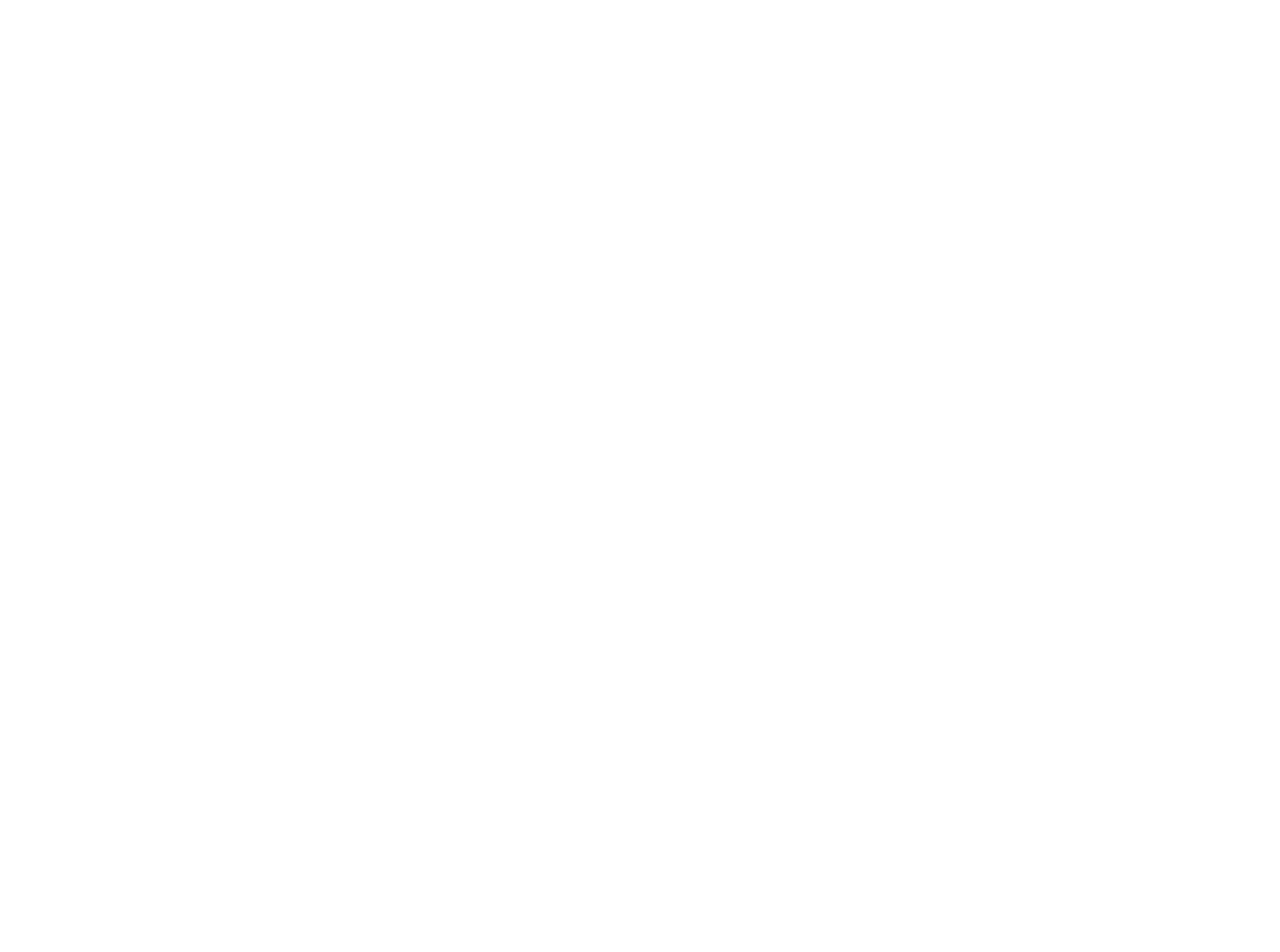
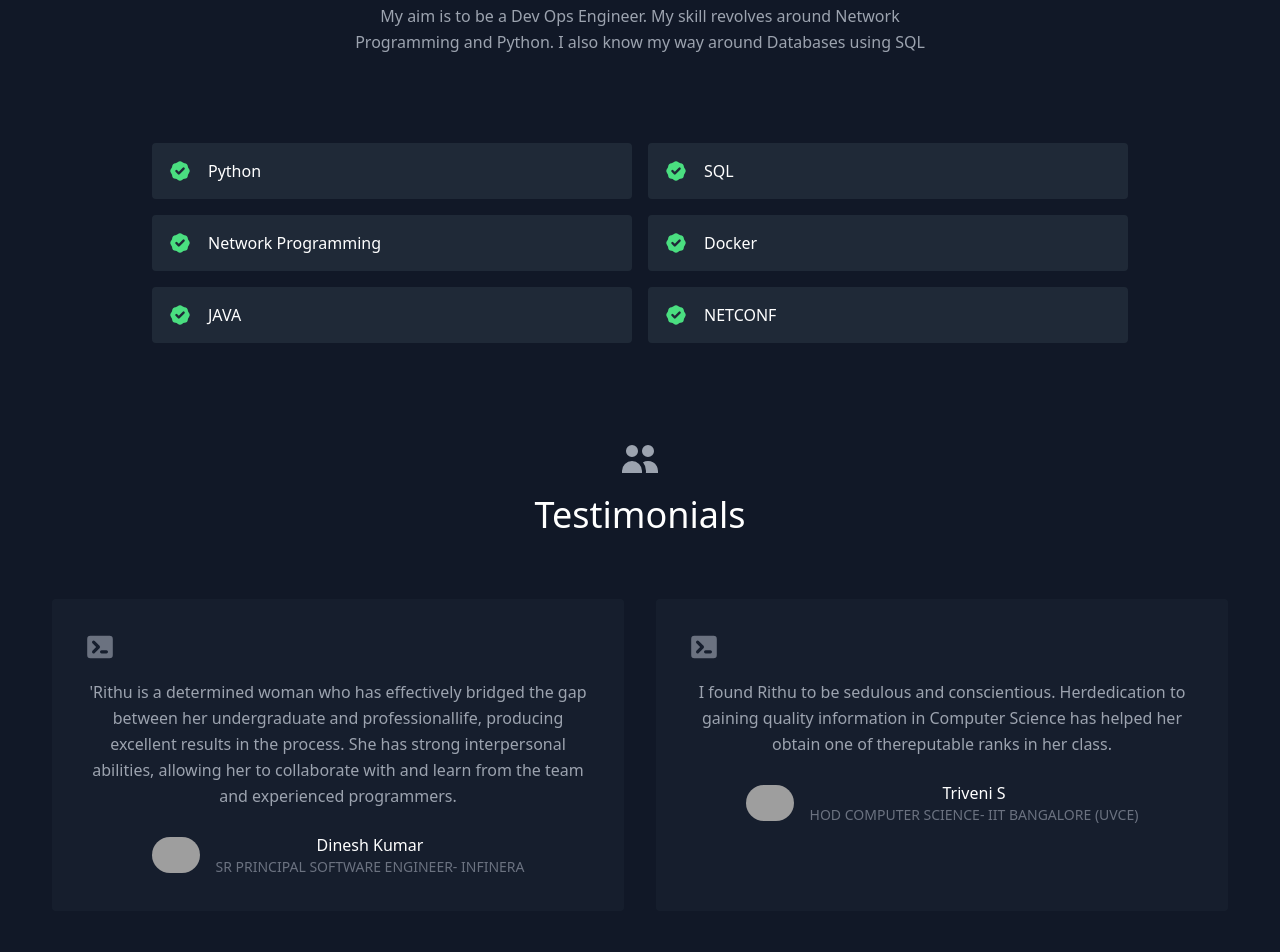
Before and after one commit to kamath7/rk-portfolio-2, a React (Create React App) app: page / in a window 1280 px wide. Shown: the part 1580-2532 px from the top of the page. Before the commit the page ends 1503 px from the top, so only its background shows below. Built offline with nearby package versions, Linux system fonts and the light colour scheme; grey boxes are pictures that could not be loaded; the HTML template or start-up script is replaced by a standard one.

Commit message:
skills and testimonials added

```diff
--- a/src/components/Skills.js
+++ b/src/components/Skills.js
@@ -1,9 +1,35 @@
-import React from 'react'
-
+import { BadgeCheckIcon, ChipIcon } from "@heroicons/react/solid";
+import React from "react";
+import {skills} from '../data'
 const Skills = () => {
   return (
-    <div>Skills</div>
-  )
-}
+    <section id="skills">
+      <div className="container px-5 py-10 mx-auto">
+        <div className="text-center mb-20">
+          <ChipIcon className="w-10 inline-block mb-4" />
+          <h1 className="sm:text-4xl text-3xl font-medium title-font text-white mb-4">
+            Skills &amp; Technologies
+          </h1>
+          <p className="text-base leading-relaxed xl:w-2/4 lg:w-3/4 mx-auto">
+                My aim is to be a Dev Ops Engineer. My skill revolves around Network Programming and Python. I also know my way around Databases using SQL
 
-export default Skills
+          </p>
+        </div>
+        <div className="flex flex-wrap lg:w-4/5 sm:mx-auto sm:mb-2 -mx-2">
+          {skills.map((skill) => (
+            <div key={skill} className="p-2 sm:w-1/2 w-full">
+              <div className="bg-gray-800 rounded flex p-4 h-full items-center">
+                <BadgeCheckIcon className="text-green-400 w-6 h-6 flex-shrink-0 mr-4" />
+                <span className="title-font font-medium text-white">
+                  {skill}
+                </span>
+              </div>
+            </div>
+          ))}
+        </div>
+      </div>
+    </section>
+  );
+};
+
+export default Skills;
--- a/src/components/Testimonials.js
+++ b/src/components/Testimonials.js
@@ -1,9 +1,43 @@
-import React from 'react'
+import { TerminalIcon, UsersIcon } from "@heroicons/react/solid";
+import React from "react";
+import { testimonials } from "../data";
 
 const Testimonials = () => {
   return (
-    <div>Testimonials</div>
-  )
-}
+    <section id="testimonials">
+      <div className="container px-5 py-10 mx-auto text-center">
+        <UsersIcon className="w-10 inline-block mb-4" />
+        <h1 className="sm:text-4xl text-3xl font-medium title-font text-white mb-12">
+          Testimonials
+        </h1>
+        <div className="flex flex wrap m-4">
+        {testimonials.map((testimonial) => (
+            <div className="p-4 md:w-1/2 w-full">
+              <div className="h-full bg-gray-800 bg-opacity-40 p-8 rounded">
+                <TerminalIcon className="block w-8 text-gray-500 mb-4" />
+                <p className="leading-relaxed mb-6">{testimonial.quote}</p>
+                <div className="inline-flex items-center">
+                  <img
+                    alt="testimonial"
+                    src={testimonial.image}
+                    className="w-12 rounded-full flex-shrink-0 object-cover object-center"
+                  />
+                  <span className="flex-grow flex flex-col pl-4">
+                    <span className="title-font font-medium text-white">
+                      {testimonial.name}
+                    </span>
+                    <span className="text-gray-500 text-sm uppercase">
+                      {testimonial.company}
+                    </span>
+                  </span>
+                </div>
+              </div>
+            </div>
+          ))}
+        </div>
+      </div>
+    </section>
+  );
+};
 
-export default Testimonials
+export default Testimonials;
--- a/src/data.js
+++ b/src/data.js
@@ -3,14 +3,44 @@
     title: "DBMS Scripting",
     subtitle: "All the DDMS scripts",
     description: "All the scripts that I wrote to query our store database",
-    image: "https://bs-uploads.toptal.io/blackfish-uploads/blog/post/seo/og_image_file/og_image/15493/0712-Bad_Practices_in_Database_Design_-_Are_You_Making_These_Mistakes_Dan_Social-754bc73011e057dc76e55a44a954e0c3.png",
+    image:
+      "https://bs-uploads.toptal.io/blackfish-uploads/blog/post/seo/og_image_file/og_image/15493/0712-Bad_Practices_in_Database_Design_-_Are_You_Making_These_Mistakes_Dan_Social-754bc73011e057dc76e55a44a954e0c3.png",
     link: "https://github.com/rithukrishnan/dbms/blob/main/SQL",
   },
   {
     title: "Netconf Python API",
     subtitle: "NETCONF python library ncclient",
-    description: "Python APIs to communicate with a linux box via NETCONF python library ncclient.",
-    image: "https://bs-uploads.toptal.io/blackfish-uploads/components/blog_post_page/content/cover_image_file/cover_image/686219/retina_1708x683_cover-0404-python-class-attributes-an-overly-thorough-guide-Waldek_Newsletter-cc8ad72af748c8f2817b4855db358c43.png",
+    description:
+      "Python APIs to communicate with a linux box via NETCONF python library ncclient.",
+    image:
+      "https://bs-uploads.toptal.io/blackfish-uploads/components/blog_post_page/content/cover_image_file/cover_image/686219/retina_1708x683_cover-0404-python-class-attributes-an-overly-thorough-guide-Waldek_Newsletter-cc8ad72af748c8f2817b4855db358c43.png",
     link: "https://github.com/rithukrishnan/py-api",
-  }
+  },
 ];
+
+export const skills = [
+  "Python",
+  "SQL",
+  "Network Programming",
+  "Docker",
+  "JAVA",
+  "NETCONF",
+];
+
+export const testimonials = [
+  {
+    name: "Dinesh Kumar",
+    image:
+      "https://media-exp1.licdn.com/dms/image/C4D03AQEmNR-VCAvvFg/profile-displayphoto-shrink_200_200/0/1516821612102?e=2147483647&v=beta&t=H8Oi5a_rw24cQ5i499c6b1LzQ_nxwY4bUQzBGseuVi4",
+    quote:
+      "'Rithu is a determined woman who has effectively bridged the gap between her undergraduate and professionallife, producing excellent results in the process. She has strong interpersonal abilities, allowing her to collaborate with and learn from the team and experienced programmers.",
+    company: "Sr Principal Software Engineer- Infinera",
+  },
+  {
+    name: "Triveni S",
+    image: "https://uvce.ac.in/img/UVCE/Dr_ThriveniJ.jpg",
+    quote:
+      "I found Rithu to be sedulous and conscientious. Herdedication to gaining quality information in Computer Science has helped her obtain one of thereputable ranks in her class.",
+    company: "HOD Computer Science- IIT Bangalore (UVCE)",
+  },
+];
```
